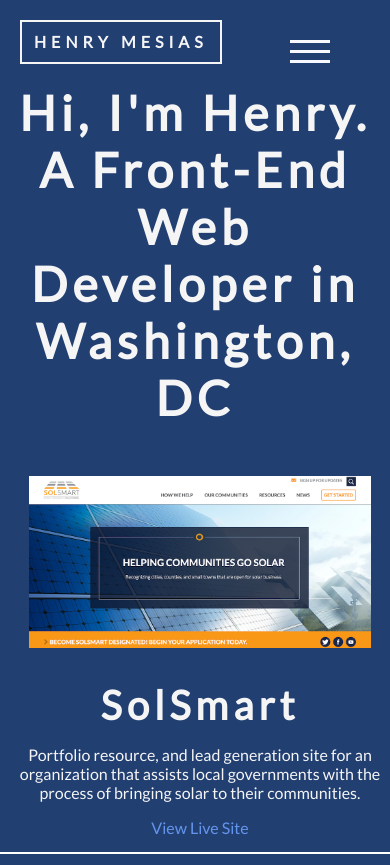
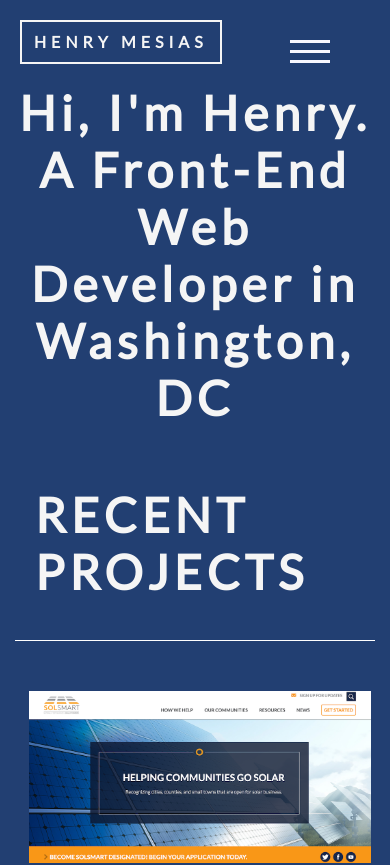
Before and after one commit to Henryhankdc/portfolio-onepointfive, a website: page index.html in a window 390 px wide. Shown: the top 865 px of the page. Drawn offline with nearby package versions, Linux system fonts and the light colour scheme; files that its build step writes are made by us from their sources.

Commit message:
updated projects header with text and border

```diff
--- a/index.html
+++ b/index.html
@@ -51,6 +51,9 @@
 			<div class="contact-info-email">
 				<a href="mailto:henrymesias@gmail.com" target="_blank"class="email-address">henrymesias@gmail.com</a>
 			</div>
+			<div class="contact-info-email">
+				<a href="https://represent.io/henryhankdc" target="_blank"class="email-address"> Resume </a>
+			</div>
 			<div class="contact-info-social-icons flex">
 				<a href="https://github.com/Henryhankdc" target="_blank" rel="noopener">
 					<i class="fa fa-github" aria-hidden="true" title="Visit My GitHub"></i>
@@ -72,6 +75,10 @@
 		<section class="intro">
 			<h2>Hi, I'm Henry.</h2>
 			<h2>A Front-End Web Developer in Washington, DC</h2>
+		</section>
+
+		<section class="projects-header">
+				<h2>RECENT PROJECTS</h2>
 		</section>
 
 		<section class="projects">
--- a/scss/base/_content.scss
+++ b/scss/base/_content.scss
@@ -1,3 +1,10 @@
+    section.projects-header {
+        text-align: left;
+        border-bottom: 1px solid white;
+        text-transform: uppercase;
+        padding-top: 20px;
+    }
+
     .projects {
         margin:50px 0;
         max-width:100%;
--- a/scss/media-query/_desktop.scss
+++ b/scss/media-query/_desktop.scss
@@ -1,6 +1,13 @@
     /* Responsive Styles */
 
+    @media (max-width:1100px) {
+        section.projects-header {
+            padding:20px 20px 0 20px;
+            margin:0 15px;
+        }
+    }
     @media (max-width:820px) {
+
         .projects .project-description {
             border-bottom: 2px solid white;
             padding-bottom: 15px;
```
